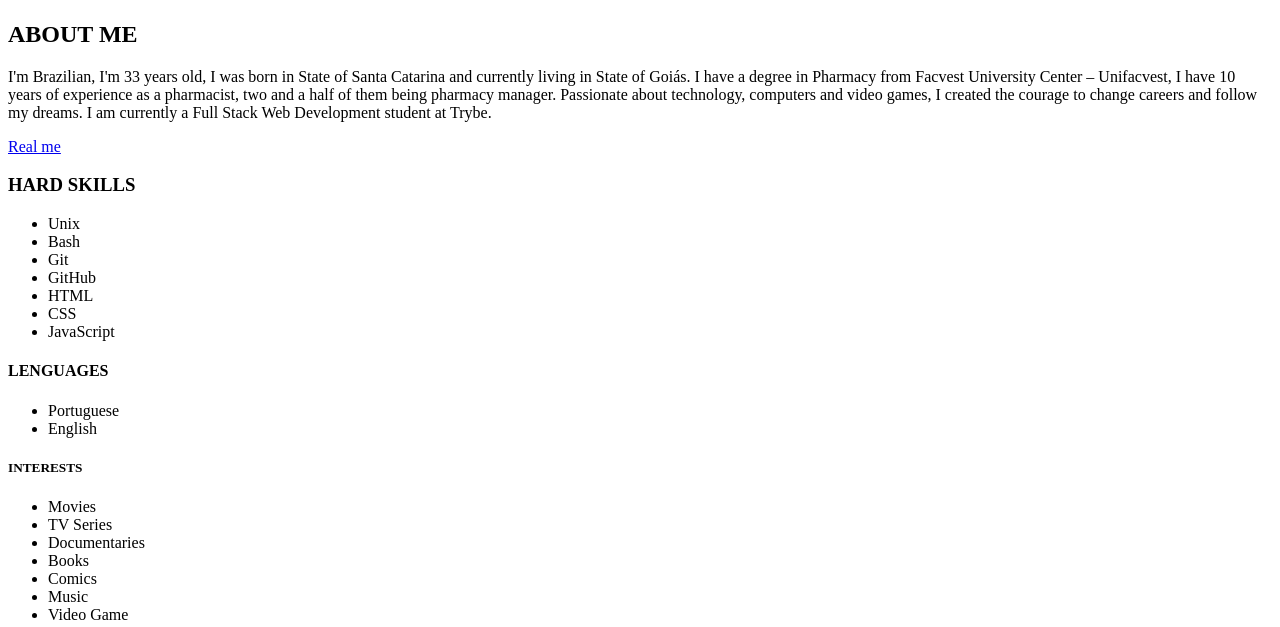
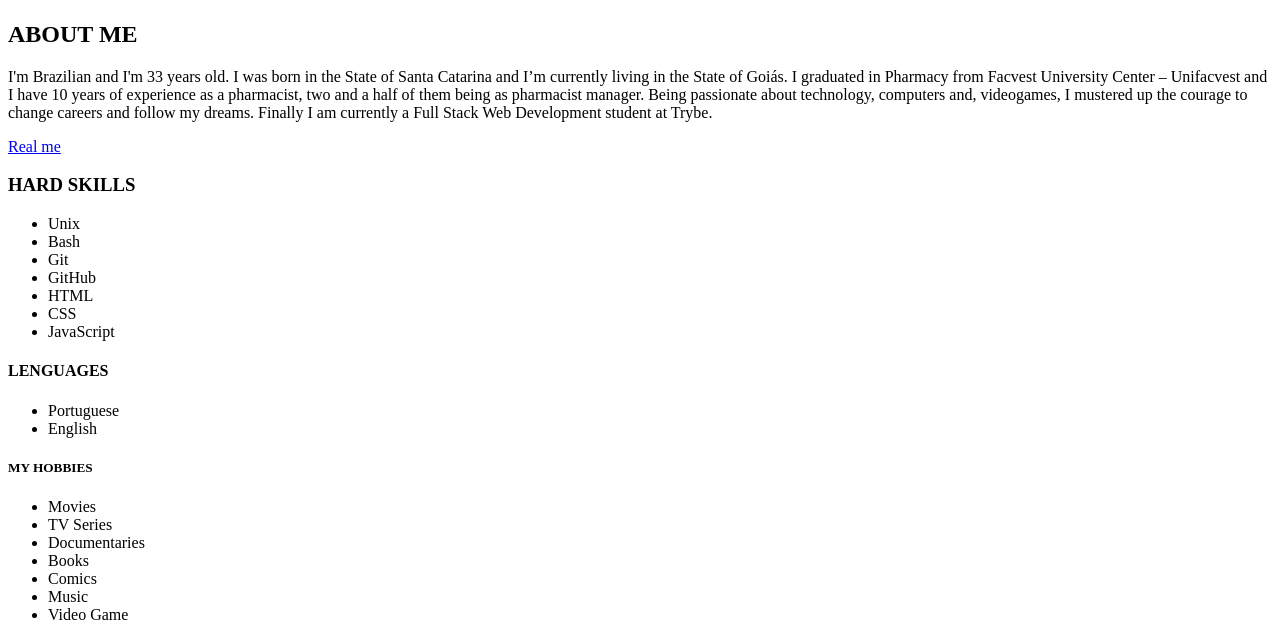
Before and after one commit to cavcarlosavieira/cavcarlosavieira.github.io, a plain HTML site: page index.html in a window 1280 px wide. Shown: the part 233-860 px from the top of the page. Drawn offline with Linux system fonts and the light colour scheme.

Commit message:
atualizacao de about me e hobbies

```diff
--- a/index.html
+++ b/index.html
@@ -8,7 +8,7 @@
     <h1>CARLOS ANTÔNIO VIEIRA</h1>
     <img src="me-by-igor.png" alt="A drawing of me made by a friend" width="200px">
     <h2>ABOUT ME</h2>
-    <p>I'm Brazilian, I'm 33 years old, I was born in State of Santa Catarina and currently living in State of Goiás. I have a degree in Pharmacy from Facvest University Center – Unifacvest, I have 10 years of experience as a pharmacist, two and a half of them being pharmacy manager. Passionate about technology, computers and video games, I created the courage to change careers and follow my dreams. I am currently a Full Stack Web Development student at Trybe.</p>
+    <p>I'm Brazilian and I'm 33 years old. I was born in the State of Santa Catarina and I’m currently living in the State of Goiás. I graduated in Pharmacy from Facvest University Center – Unifacvest and I have 10 years of experience as a pharmacist, two and a half of them being as pharmacist manager. Being passionate about technology, computers and, videogames, I mustered up the courage to change careers and follow my dreams. Finally I am currently a Full Stack Web Development student at Trybe.</p>
     <a href="https://media-exp1.licdn.com/dms/image/C4D03AQEgk2kGpriT4A/profile-displayphoto-shrink_800_800/0/1596523018091?e=1657756800&v=beta&t=IWYvqnjrK-pqWVj4pjsM4ullxY9B_yIoFxMkU5Lg4Jc" target="_blank">Real me</a>
     <h3>HARD SKILLS</h3>
     <ul>
@@ -25,7 +25,7 @@
         <li>Portuguese</li>
         <li>English</li>
     </ul>
-    <h5>INTERESTS</h5>
+    <h5>MY HOBBIES</h5>
     <ul>
         <li>Movies</li>
         <li>TV Series</li>
```
